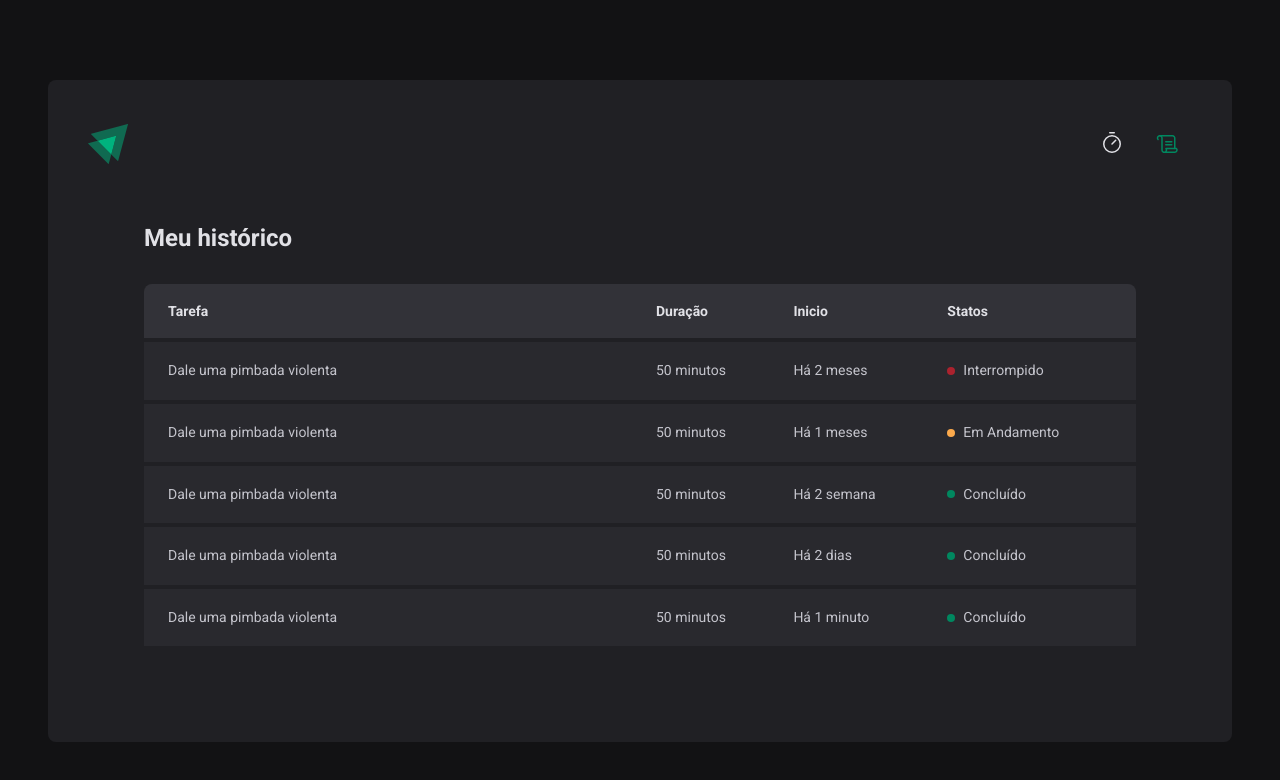
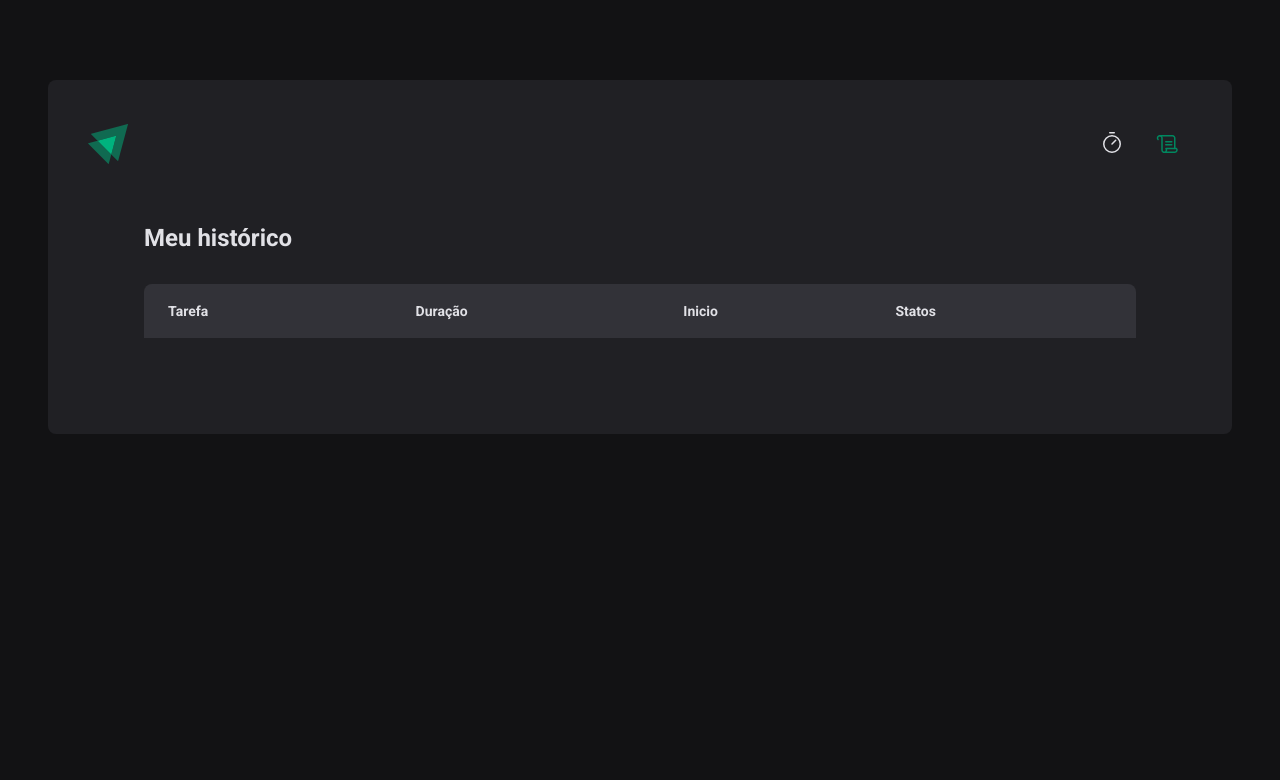
Before and after one commit to AlyssonBormann/Timer-Pomodoro, a React (Vite) app: page /history in a window 1280 px wide. Shown: the top 780 px of the page. Built offline with nearby package versions, Linux system fonts and the light colour scheme.

Commit message:
created list history

```diff
--- a/src/contexts/CyclesContext.tsx
+++ b/src/contexts/CyclesContext.tsx
@@ -10,7 +10,7 @@
   task: string
   minutesAmount: number
   startDate: Date
-  interrruptCycle?: Date
+  interruptDate?: Date
   finishedDate?: Date
 }
 
@@ -44,7 +44,7 @@
     setCycles((state) =>
       state.map((cycle) => {
         if (cycle.id === activeCycleId) {
-          return { ...cycle, interrruptCycle: new Date() }
+          return { ...cycle, interruptDate: new Date() }
         } else {
           return cycle
         }
@@ -75,7 +75,7 @@
     setCycles((state) =>
       state.map((cycle) => {
         if (cycle.id === activeCycleId) {
-          return { ...cycle, interrruptCycle: new Date() }
+          return { ...cycle, interruptDate: new Date() }
         } else {
           return cycle
         }
--- a/src/pages/History/index.tsx
+++ b/src/pages/History/index.tsx
@@ -1,7 +1,11 @@
+import { formatDistanceToNow } from 'date-fns'
+import { ptBR } from 'date-fns/locale'
+import { useContext } from 'react'
+import { CyclesContext } from '../../contexts/CyclesContext'
 import { HistoryContainer, HistoryList, Status } from './styles'
 
 export function History() {
-  // const { cycles } = useContext(CyclesContext)
+  const { cycles } = useContext(CyclesContext)
 
   return (
     <HistoryContainer>
@@ -18,46 +22,31 @@
             </tr>
           </thead>
           <tbody>
-            <tr>
-              <td>Dale uma pimbada violenta</td>
-              <td>50 minutos</td>
-              <td>Há 2 meses</td>
-              <td>
-                <Status statusColor="red">Interrompido</Status>
-              </td>
-            </tr>
-            <tr>
-              <td>Dale uma pimbada violenta</td>
-              <td>50 minutos</td>
-              <td>Há 1 meses</td>
-              <td>
-                <Status statusColor="yellow">Em Andamento</Status>
-              </td>
-            </tr>
-            <tr>
-              <td>Dale uma pimbada violenta</td>
-              <td>50 minutos</td>
-              <td>Há 2 semana</td>
-              <td>
-                <Status statusColor="green">Concluído</Status>
-              </td>
-            </tr>
-            <tr>
-              <td>Dale uma pimbada violenta</td>
-              <td>50 minutos</td>
-              <td>Há 2 dias</td>
-              <td>
-                <Status statusColor="green">Concluído</Status>
-              </td>
-            </tr>
-            <tr>
-              <td>Dale uma pimbada violenta</td>
-              <td>50 minutos</td>
-              <td>Há 1 minuto</td>
-              <td>
-                <Status statusColor="green">Concluído</Status>
-              </td>
-            </tr>
+            {cycles.map((cycle) => (
+              <tr key={cycle.id}>
+                <td>{cycle.task}</td>
+                <td>{cycle.minutesAmount} minutos</td>
+                <td>
+                  {formatDistanceToNow(cycle.startDate, {
+                    addSuffix: true,
+                    locale: ptBR,
+                  })}
+                </td>
+                <td>
+                  {cycle.finishedDate && (
+                    <Status statusColor="green">Concluído</Status>
+                  )}
+
+                  {cycle.interruptDate && (
+                    <Status statusColor="red">Interrompido</Status>
+                  )}
+
+                  {!cycle.finishedDate && !cycle.interruptDate && (
+                    <Status statusColor="yellow">Em andamento</Status>
+                  )}
+                </td>
+              </tr>
+            ))}
           </tbody>
         </table>
       </HistoryList>
--- a/src/pages/Home/components/NewCycleForm/index.tsx
+++ b/src/pages/Home/components/NewCycleForm/index.tsx
@@ -32,7 +32,7 @@
         placeholder="00"
         disabled={!!activeCycle}
         step={5}
-        min={5}
+        min={1}
         max={60}
         {...register('minutesAmount', { valueAsNumber: true })}
       />
--- a/src/pages/Home/index.tsx
+++ b/src/pages/Home/index.tsx
@@ -16,7 +16,7 @@
   task: zod.string().min(1, 'Informe a tarefa'),
   minutesAmount: zod
     .number()
-    .min(5, 'O ciclo precisa ser de no mínimo 5 minutos.')
+    .min(1, 'O ciclo precisa ser de no mínimo 5 minutos.')
     .max(60, 'O ciclo precisa ser de no máximo 60 minutos.'),
 })
 
```
